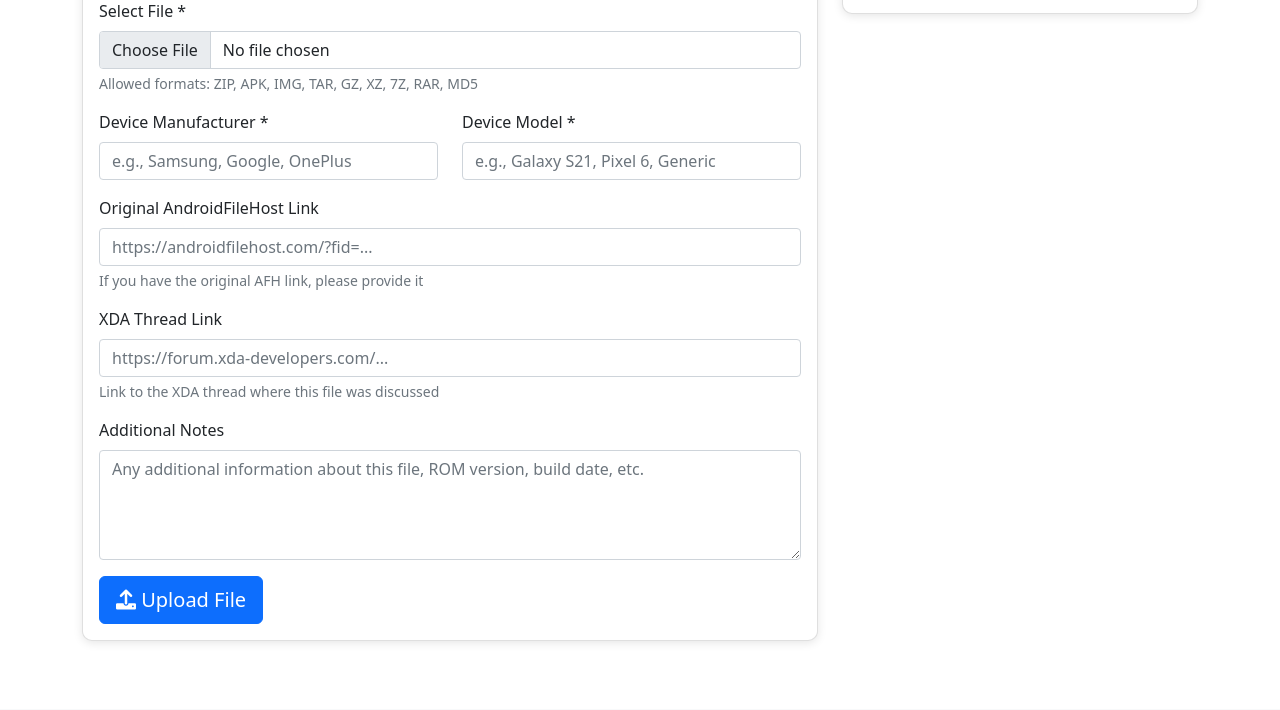
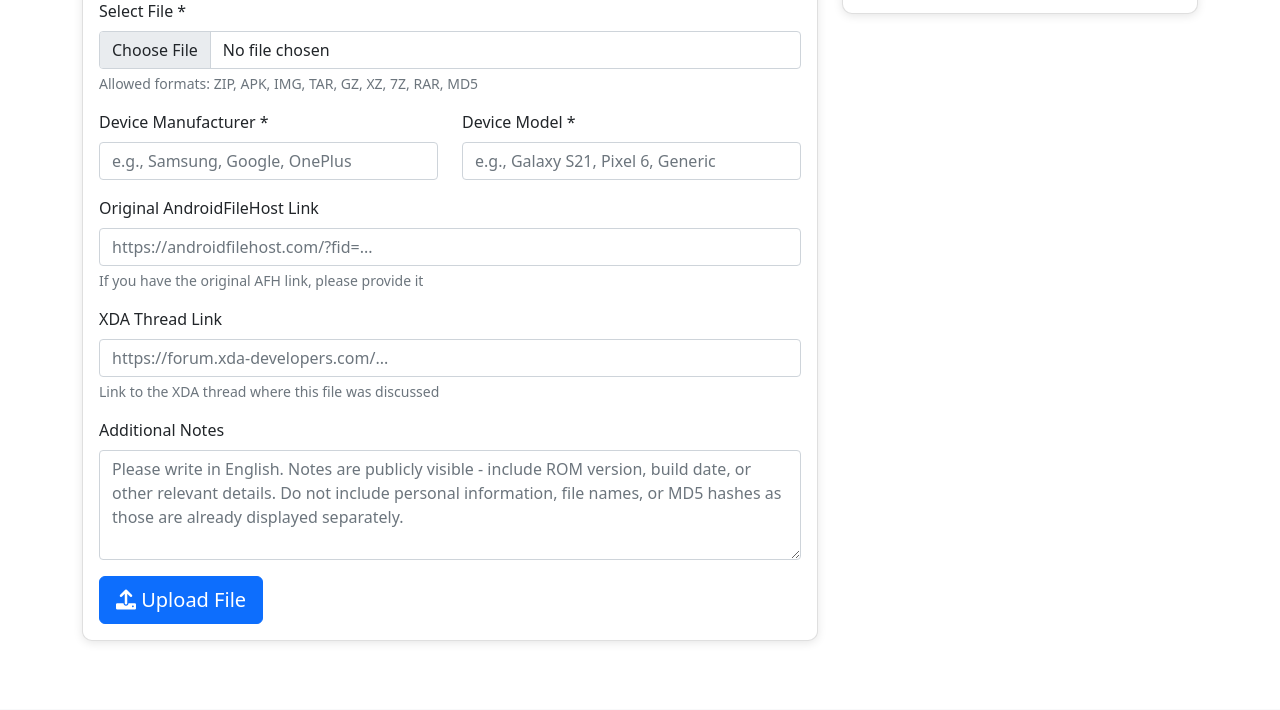
Before and after one commit to JoshAtticus/AFHArchive, a Flask app: page /upload in a window 1280 px wide. Shown: the part 383-1093 px from the top of the page. Run offline with Flask 3, Linux system fonts and the light colour scheme; the visitor is signed in with stand-in values (Sample User, id 1).

Commit message:
more translation stuff

```diff
--- a/app/templates/upload.html
+++ b/app/templates/upload.html
@@ -50,45 +50,45 @@
                     <div class="row">
                         <div class="col-md-6">
                             <div class="mb-3">
-                                <label for="device_manufacturer" class="form-label">Device Manufacturer *</label>
+                                <label for="device_manufacturer" class="form-label">{{ _('Device Manufacturer') }} *</label>
                                 <input type="text" class="form-control" id="device_manufacturer" name="device_manufacturer"
-                                       placeholder="e.g., Samsung, Google, OnePlus" required>
+                                       placeholder="{{ _('e.g., Samsung, Google, OnePlus') }}" required>
                             </div>
                         </div>
                         <div class="col-md-6">
                             <div class="mb-3">
-                                <label for="device_model" class="form-label">Device Model *</label>
+                                <label for="device_model" class="form-label">{{ _('Device Model') }} *</label>
                                 <input type="text" class="form-control" id="device_model" name="device_model"
-                                       placeholder="e.g., Galaxy S21, Pixel 6, Generic" required>
+                                       placeholder="{{ _('e.g., Galaxy S21, Pixel 6, Generic') }}" required>
                             </div>
                         </div>
                     </div>
 
                     <div class="mb-3">
-                        <label for="afh_link" class="form-label">Original AndroidFileHost Link</label>
+                        <label for="afh_link" class="form-label">{{ _('Original AndroidFileHost Link') }}</label>
                         <input type="url" class="form-control" id="afh_link" name="afh_link"
-                               placeholder="https://androidfilehost.com/?fid=...">
-                        <div class="form-text">If you have the original AFH link, please provide it</div>
+                               placeholder="{{ _('https://androidfilehost.com/?fid=...') }}">
+                        <div class="form-text">{{ _('If you have the original AFH link, please provide it') }}</div>
                     </div>
 
                     <div class="mb-3">
-                        <label for="xda_thread" class="form-label">XDA Thread Link</label>
+                        <label for="xda_thread" class="form-label">{{ _('XDA Thread Link') }}</label>
                         <input type="url" class="form-control" id="xda_thread" name="xda_thread"
-                               placeholder="https://forum.xda-developers.com/...">
-                        <div class="form-text">Link to the XDA thread where this file was discussed</div>
+                               placeholder="{{ _('https://forum.xda-developers.com/...') }}">
+                        <div class="form-text">{{ _('Link to the XDA thread where this file was discussed') }}</div>
                     </div>
 
                     <div class="mb-3">
-                        <label for="notes" class="form-label">Additional Notes</label>
+                        <label for="notes" class="form-label">{{ _('Additional Notes') }}</label>
                         <textarea class="form-control" id="notes" name="notes" rows="4"
-                                  placeholder="Any additional information about this file, ROM version, build date, etc."></textarea>
+                                  placeholder="{{ _('Please write in English. Notes are publicly visible - include ROM version, build date, or other relevant details. Do not include personal information, file names, or MD5 hashes as those are already displayed separately.') }}"></textarea>
                     </div>
 
                     <button type="submit" class="btn btn-primary btn-lg" id="upload-btn">
-                        <i class="fas fa-upload"></i> Upload File
+                        <i class="fas fa-upload"></i> {{ _('Upload File') }}
                     </button>
                     <button type="button" class="btn btn-secondary btn-lg" id="cancel-btn" style="display: none;">
-                        <i class="fas fa-times"></i> Cancel Upload
+                        <i class="fas fa-times"></i> {{ _('Cancel Upload') }}
                     </button>
                 </form>
             </div>
@@ -98,17 +98,17 @@
     <div class="col-lg-4">
         <div class="card">
             <div class="card-header">
-                <h5><i class="fas fa-info-circle"></i> Upload Process</h5>
+                <h5><i class="fas fa-info-circle"></i> {{ _('Upload Process') }}</h5>
             </div>
             <div class="card-body">
                 <ol>
-                    <li>Select your file (max 5GB)</li>
-                    <li>Fill in required metadata</li>
-                    <li>Admin reviews for AFH authenticity</li>
-                    <li>Approved files become available</li>
+                    <li>{{ _('Select your file (max 5GB)') }}</li>
+                    <li>{{ _('Fill in required metadata') }}</li>
+                    <li>{{ _('Admin reviews for AFH authenticity') }}</li>
+                    <li>{{ _('Approved files become available') }}</li>
                 </ol>
                 <div class="alert alert-info mt-3">
-                    <small><strong>Note:</strong> Only files that were previously on AndroidFileHost will be approved for preservation.</small>
+                    <small><strong>{{ _('Note:') }}</strong> {{ _('Only files that were previously on AndroidFileHost will be approved for preservation.') }}</small>
                 </div>
             </div>
         </div>
@@ -118,6 +118,33 @@
 
 {% block scripts %}
 <script>
+// Translation strings for JavaScript
+const translations = {
+    'file_too_large': "{{ _('File is too large. Maximum size is 5GB.') }}",
+    'select_file': "{{ _('Please select a file to upload.') }}",
+    'manufacturer_required': "{{ _('Device manufacturer is required.') }}",
+    'model_required': "{{ _('Device model is required.') }}",
+    'initializing_upload': "{{ _('Initializing upload...') }}",
+    'failed_initialize': "{{ _('Failed to initialize upload') }}",
+    'starting_chunk': "{{ _('Starting chunk upload...') }}",
+    'upload_cancelled': "{{ _('Upload cancelled') }}",
+    'chunk_upload_failed': "{{ _('Chunk upload failed') }}",
+    'invalid_response': "{{ _('Invalid response from server') }}",
+    'network_error': "{{ _('Network error during chunk upload') }}",
+    'chunk_cancelled': "{{ _('Chunk upload cancelled') }}",
+    'assembling_file': "{{ _('Assembling file...') }}",
+    'failed_complete': "{{ _('Failed to complete upload') }}",
+    'upload_success': "{{ _('Upload completed successfully!') }}",
+    'uploading_chunk': "{{ _('Uploading chunk') }}",
+    'of': "{{ _('of') }}",
+    'mb_per_second': "{{ _('MB/s') }}",
+    'bytes': "{{ _('Bytes') }}",
+    'kb': "{{ _('KB') }}",
+    'mb': "{{ _('MB') }}",
+    'gb': "{{ _('GB') }}",
+    'upload_failed': "{{ _('Upload failed') }}"
+};
+
 let uploadState = {
     uploadId: null,
     file: null,
@@ -136,7 +163,7 @@ document.getElementById('file').addEventListener('change', function(e) {
     if (file) {
         const maxSize = 5 * 1024 * 1024 * 1024; // 5GB
         if (file.size > maxSize) {
-            alert('File is too large. Maximum size is 5GB.');
+            alert(translations.file_too_large);
             e.target.value = '';
         }
     }
@@ -148,7 +175,7 @@ document.getElementById('upload-form').addEventListener('submit', function(e) {
     const file = document.getElementById('file').files[0];
 
     if (!file) {
-        alert('Please select a file to upload.');
+        alert(translations.select_file);
         return;
     }
 
@@ -157,12 +184,12 @@ document.getElementById('upload-form').addEventListener('submit', function(e) {
     const model = document.getElementById('device_model').value.trim();
 
     if (!manufacturer) {
-        alert('Device manufacturer is required.');
+        alert(translations.manufacturer_required);
         return;
     }
 
     if (!model) {
-        alert('Device model is required.');
+        alert(translations.model_required);
         return;
     }
 
@@ -187,7 +214,7 @@ async function startChunkedUpload(file, metadata) {
 
         // Show progress UI
         showUploadProgress();
-        updateStatus('Initializing upload...');
+        updateStatus(translations.initializing_upload);
 
         // Initialize upload session
         const initResponse = await fetch('/api/upload-init', {
@@ -204,7 +231,7 @@ async function startChunkedUpload(file, metadata) {
         const initData = await initResponse.json();
 
         if (!initData.success) {
-            throw new Error(initData.error || 'Failed to initialize upload');
+            throw new Error(initData.error || translations.failed_initialize);
         }
 
         uploadState.uploadId = initData.uploadId;
@@ -212,12 +239,12 @@ async function startChunkedUpload(file, metadata) {
         uploadState.totalChunks = initData.totalChunks;
 
         // Start uploading chunks
-        updateStatus('Starting chunk upload...');
+        updateStatus(translations.starting_chunk);
         await uploadChunks(metadata);
 
     } catch (error) {
         console.error('Upload error:', error);
-        handleUploadError(error.message || 'Upload failed');
+        handleUploadError(error.message || translations.upload_failed);
     }
 }
 
@@ -226,7 +253,7 @@ async function uploadChunks(metadata) {
 
     for (let i = 0; i < uploadState.totalChunks; i++) {
         if (uploadState.cancelled) {
-            throw new Error('Upload cancelled');
+            throw new Error(translations.upload_cancelled);
         }
 
         uploadState.currentChunk = i;
@@ -266,10 +293,10 @@ async function uploadSingleChunk(chunk, chunkIndex, totalChunks) {
                     if (response.success) {
                         resolve(response);
                     } else {
-                        reject(new Error(response.error || 'Chunk upload failed'));
+                        reject(new Error(response.error || translations.chunk_upload_failed));
                     }
                 } catch (e) {
-                    reject(new Error('Invalid response from server'));
+                    reject(new Error(translations.invalid_response));
                 }
             } else {
                 reject(new Error(`Chunk upload failed with status: ${this.status}`));
@@ -277,11 +304,11 @@ async function uploadSingleChunk(chunk, chunkIndex, totalChunks) {
         };
 
         xhr.onerror = function() {
-            reject(new Error('Network error during chunk upload'));
+            reject(new Error(translations.network_error));
         };
 
         xhr.onabort = function() {
-            reject(new Error('Chunk upload cancelled'));
+            reject(new Error(translations.chunk_cancelled));
         };
 
         xhr.open('POST', '/api/upload-chunk');
@@ -290,7 +317,7 @@ async function uploadSingleChunk(chunk, chunkIndex, totalChunks) {
 }
 
 async function completeUpload(metadata) {
-    updateStatus('Assembling file...');
+    updateStatus(translations.assembling_file);
 
     const completeData = {
         uploadId: uploadState.uploadId,
@@ -314,11 +341,11 @@ async function completeUpload(metadata) {
     const result = await response.json();
 
     if (!result.success) {
-        throw new Error(result.error || 'Failed to complete upload');
+        throw new Error(result.error || translations.failed_complete);
     }
 
     // Success!
-    updateStatus('Upload completed successfully!');
+    updateStatus(translations.upload_success);
     document.getElementById('progress-bar').className = 'progress-bar bg-success';
 
     setTimeout(function() {
@@ -341,8 +368,8 @@ function updateProgress() {
     const mbPerSecond = bytesPerSecond / (1024 * 1024);
 
     if (percentComplete < 100) {
-        uploadSpeed.textContent = `${mbPerSecond.toFixed(1)} MB/s`;
-        updateStatus(`Uploading chunk ${uploadState.currentChunk + 1} of ${uploadState.totalChunks}... ${formatBytes(uploadState.uploadedBytes)} of ${formatBytes(uploadState.file.size)}`);
+        uploadSpeed.textContent = `${mbPerSecond.toFixed(1)} ${translations.mb_per_second}`;
+        updateStatus(`${translations.uploading_chunk} ${uploadState.currentChunk + 1} ${translations.of} ${uploadState.totalChunks}... ${formatBytes(uploadState.uploadedBytes)} ${translations.of} ${formatBytes(uploadState.file.size)}`);
     } else {
         uploadSpeed.textContent = '';
     }
@@ -421,9 +448,9 @@ function resetUploadForm() {
 }
 
 function formatBytes(bytes) {
-    if (bytes === 0) return '0 Bytes';
+    if (bytes === 0) return `0 ${translations.bytes}`;
     const k = 1024;
-    const sizes = ['Bytes', 'KB', 'MB', 'GB'];
+    const sizes = [translations.bytes, translations.kb, translations.mb, translations.gb];
     const i = Math.floor(Math.log(bytes) / Math.log(k));
     return parseFloat((bytes / Math.pow(k, i)).toFixed(2)) + ' ' + sizes[i];
 }
```
Also changed, not shown: 1 other file.
